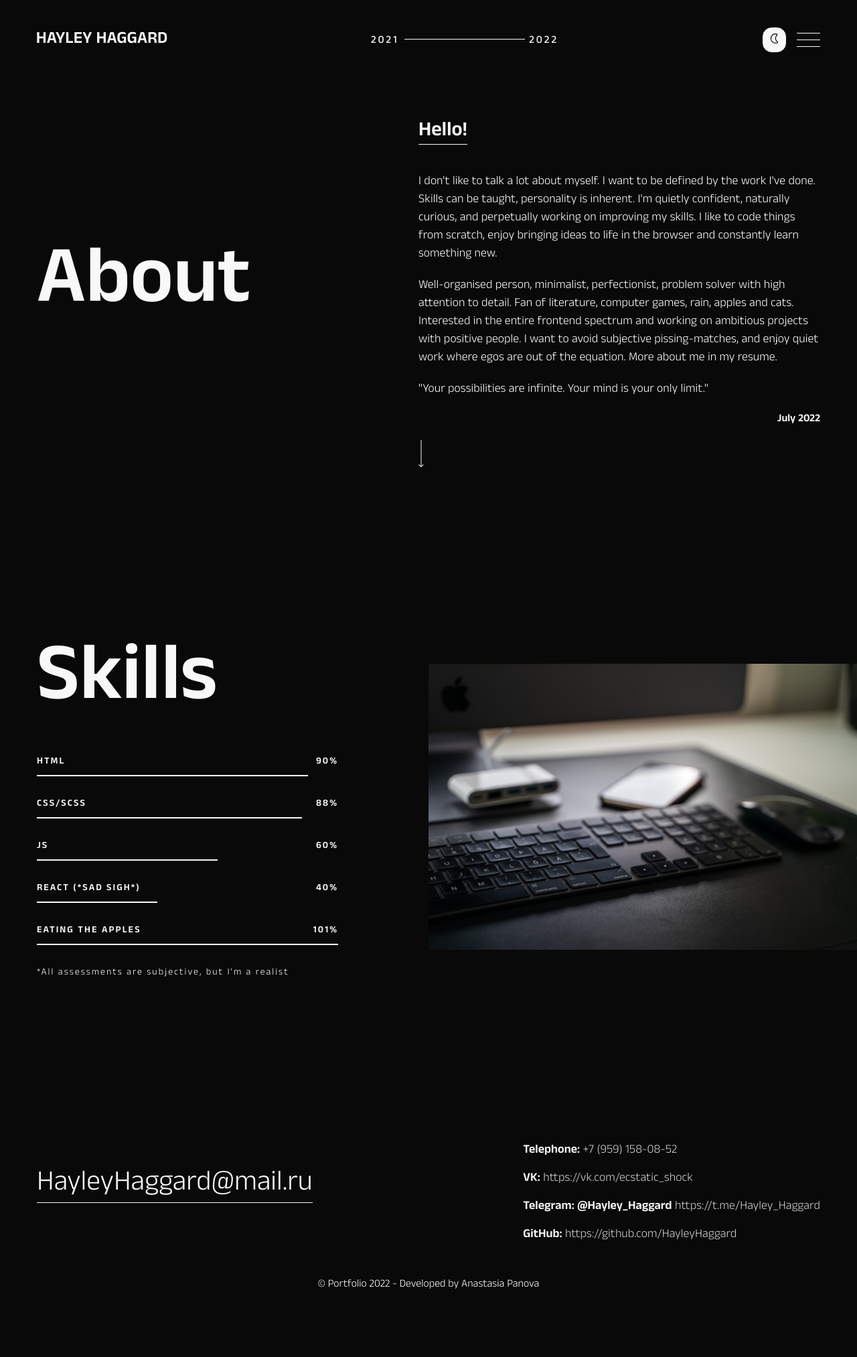
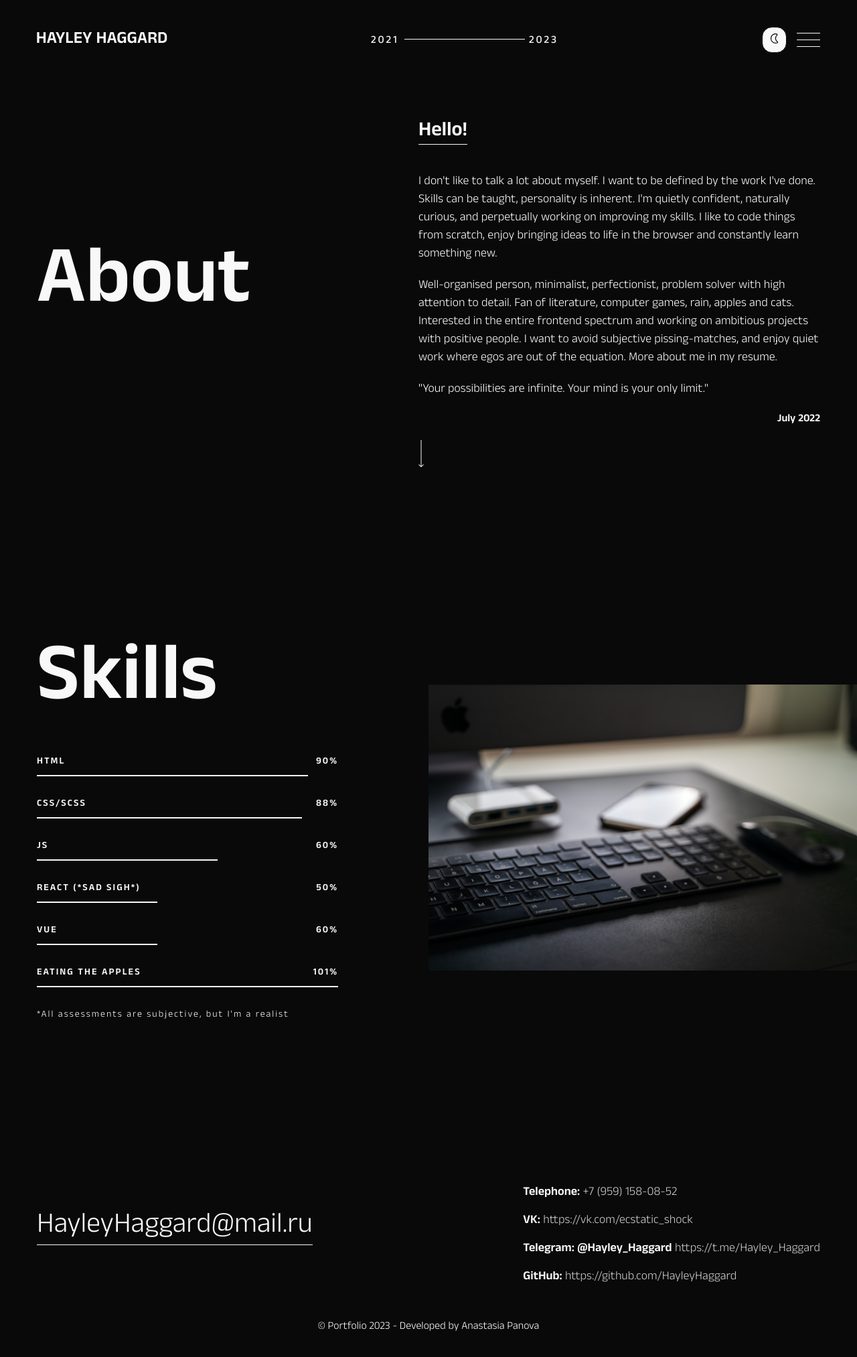
Before and after one commit to HayleyHaggard/portfolio-v.2.0, a website: page docs/about.html in a window 1280 px wide. Shown: the whole page at 67% size. Before the commit the page ends 1979 px from the top, so only its background shows below. Drawn offline with nearby package versions, Linux system fonts and the light colour scheme.

Commit message:
Update about.html

```diff
--- a/docs/about.html
+++ b/docs/about.html
@@ -27,7 +27,7 @@
         </a>
         <div class="header__date-wrapper" data-aos="fade" data-aos-delay="700">
           <p>2021</p>
-          <p>2022</p>
+          <p>2023</p>
         </div>
         <div class="header__box">
           <button class="header__theme-btn" id="theme-btn">
@@ -50,7 +50,7 @@
                 <a class="menu__list-link" href="works.html">Works</a>
               </li>
               <li class="menu__list-item">
-                <a class="menu__list-link" href="https://drive.google.com/file/d/1GiE6DM-WiZVnEaGaKMiSHMNGi6u_sM9J/view?usp=share_link" target="_blank">Resume</a>
+                <a class="menu__list-link" href="https://drive.google.com/file/d/1U-Unhw52o7KEhi7FZ1Qhuribf04Pl4S8/view?usp=share_link" target="_blank">Resume</a>
               </li>
             </ul>
             <div class="menu__info-wrapper">
@@ -139,7 +139,12 @@
             </li>
             <li class="skills__item" data-aos="fade-up">
               React (*sad sigh*)
-              <p>40%</p>
+              <p>50%</p>
+              <span style="width: calc(100% - 40%)"></span>
+            </li>
+            <li class="skills__item" data-aos="fade-up">
+              Vue
+              <p>60%</p>
               <span style="width: calc(100% - 40%)"></span>
             </li>
             <li class="skills__item" data-aos="fade-up">
@@ -179,7 +184,7 @@
         </ul>
       </div>
       <p class="footer__text">
-        © Portfolio 2022 - Developed by Anastasia Panova
+        © Portfolio 2023 - Developed by Anastasia Panova
       </p>
     </div>
   </footer>
```
